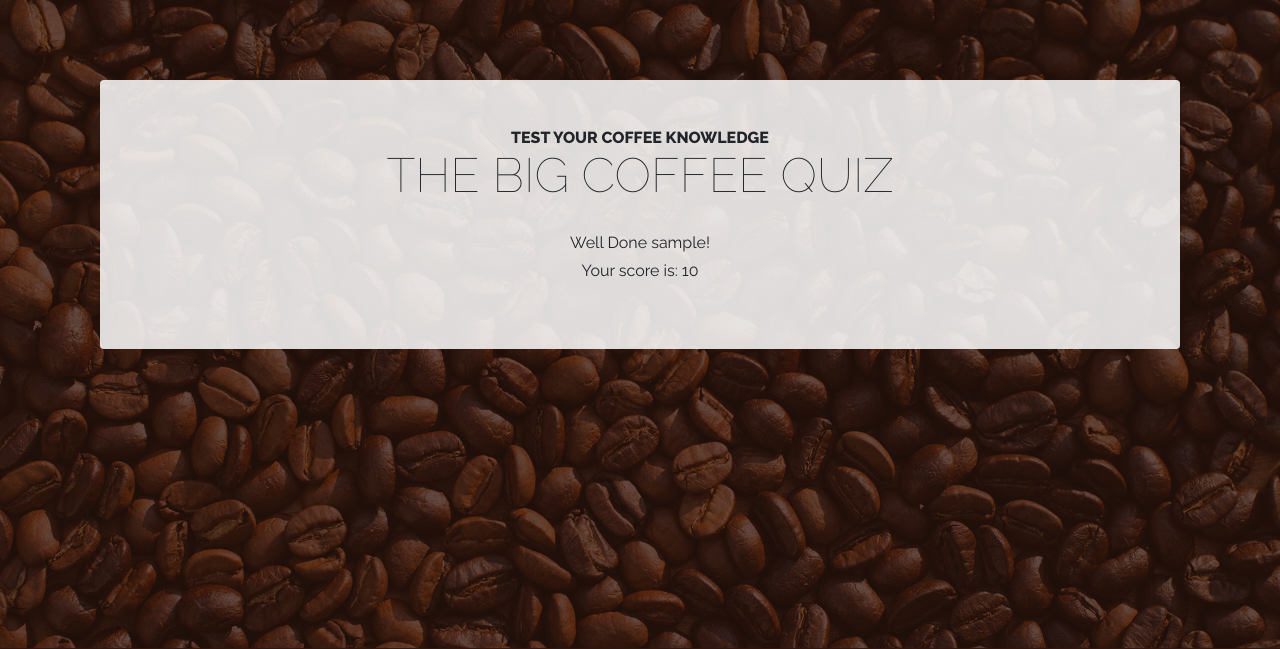
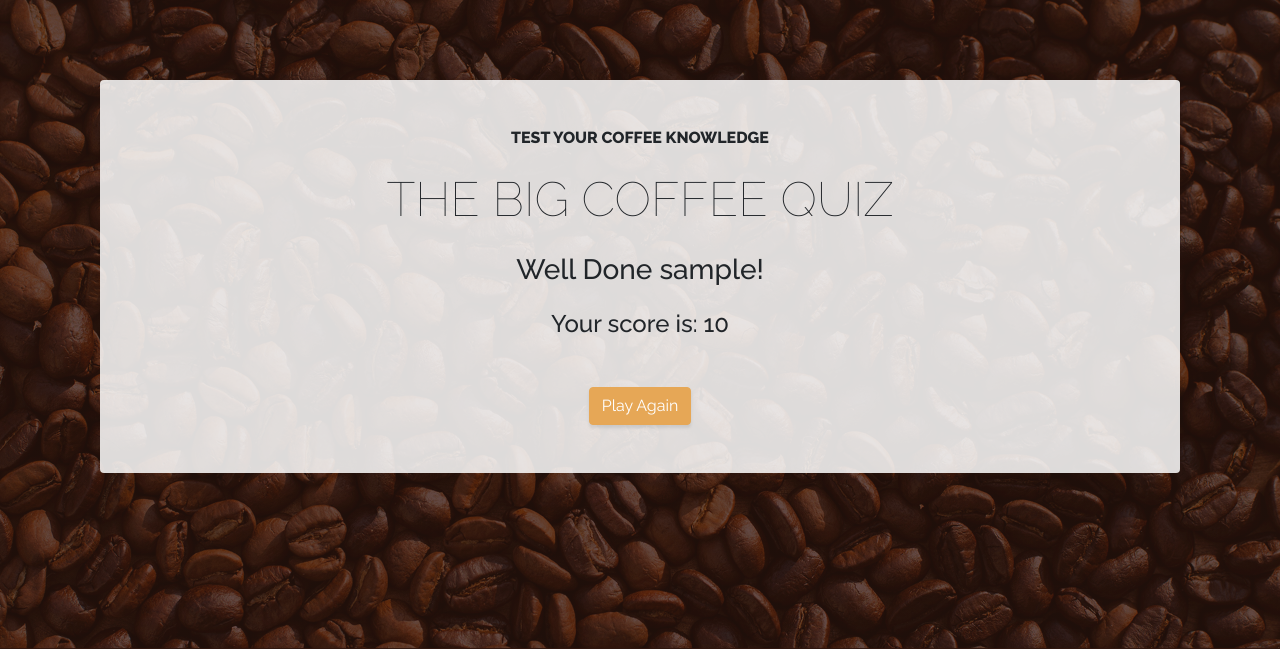
Before and after one commit to Code-Institute-Submissions/python-project-game, a Flask app: template templates/gameover.html in a window 1280 px wide. Shown: the part 56-705 px from the top of the page. Run offline with Flask 2, Linux system fonts and the light colour scheme; the template is opened without the code that fills it: most values are stand-ins (such as "Sample title", 1, 10 or a date in 2020); some libraries are stand-ins or nearby versions.

Commit message:
added button that resets the game

```diff
--- a/app.py
+++ b/app.py
@@ -166,7 +166,6 @@ def get_coffee_quiz():
 # PENDING - Changes need to be made as the program runs when testing which is
 #unwanted.
 
-
 if __name__ == "__main__":
     # game_loop()
     app.run(host=os.environ.get("IP"),
--- a/templates/gameover.html
+++ b/templates/gameover.html
@@ -4,20 +4,18 @@
     <div class="container">
         <div class="intro-text left-0 text-center bg-faded p-5 rounded">
             <h2 class="section-heading mb-4">
-                <span class="section-heading-upper">Test your coffee knowledge</span>
+                <span class="section-heading-upper mb-4">Test your coffee knowledge</span>
                 <span class="section-heading-lower">The Big Coffee Quiz</span>
             </h2>
-            <p class="mb-3"> Well Done {{ username }}!</br>
-                Your score is: {{ score }}</p>
+            <h3 class="mb-4"> Well Done {{ username }}!</h3>
+            <h4 class="mb-5">Your score is: {{ score }}</h4>
 
-            <!--<form method="POST">-->
-            <!--    <label for="username">Username:</label>-->
-            <!--    <input type="text" id="username" name="username" required>-->
-            <!--    <div class="intro-button mx-auto">-->
-                    <!--Remember to link to the root, not to the .html template! -->
-            <!--        <button class="btn btn-primary" type="submit">Start Quiz!</button>-->
-            <!--    </div>-->
-            <!--</form>-->
+            <div class="intro-button mx-auto">
+                <!--Remember to link to the root, not to the .html template! -->
+                <a href="{{url_for('index')}}">
+                    <button class="btn btn-primary" type="submit">Play Again</button>
+                </a>
+            </div>
         </div>
     </div>
 </section>
```
